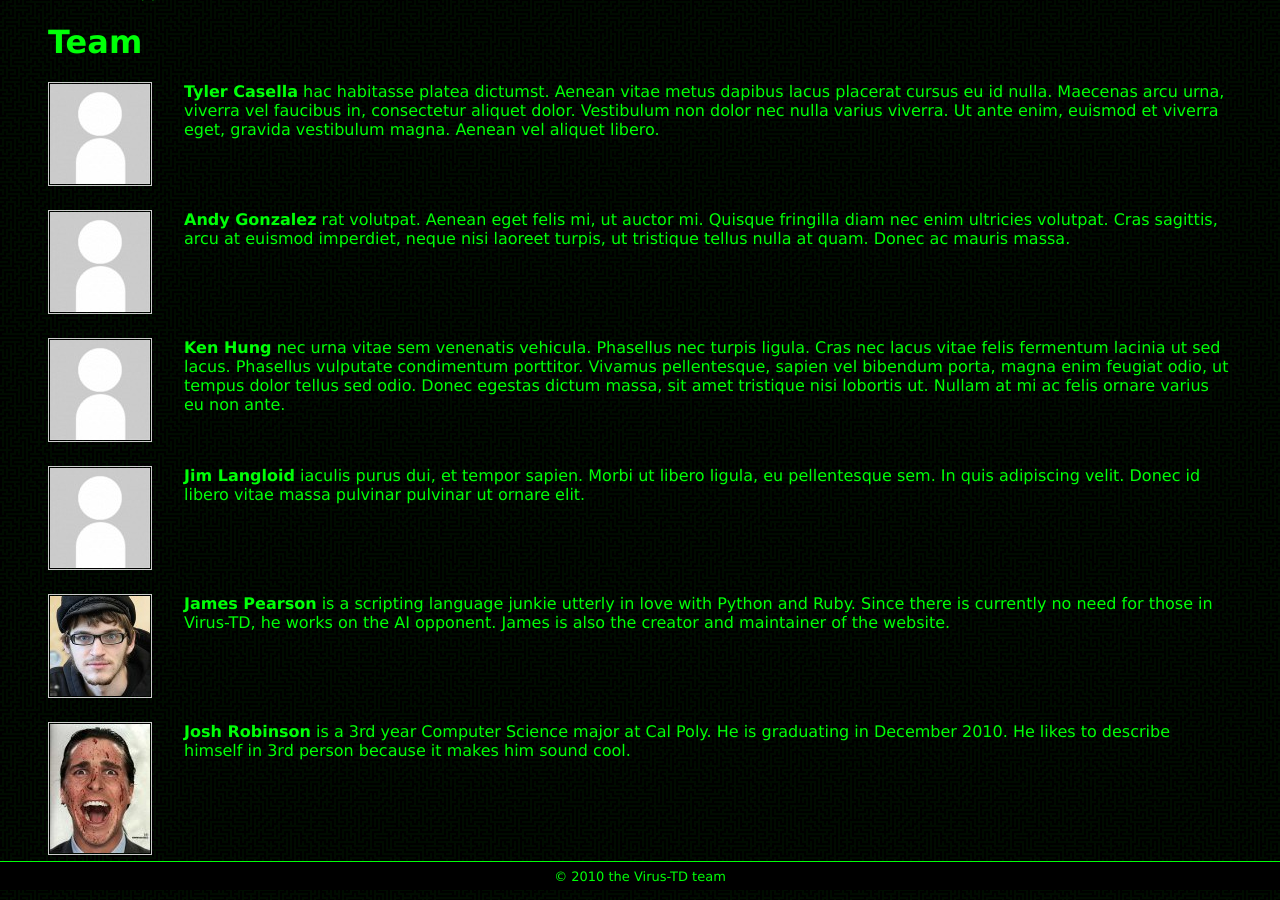
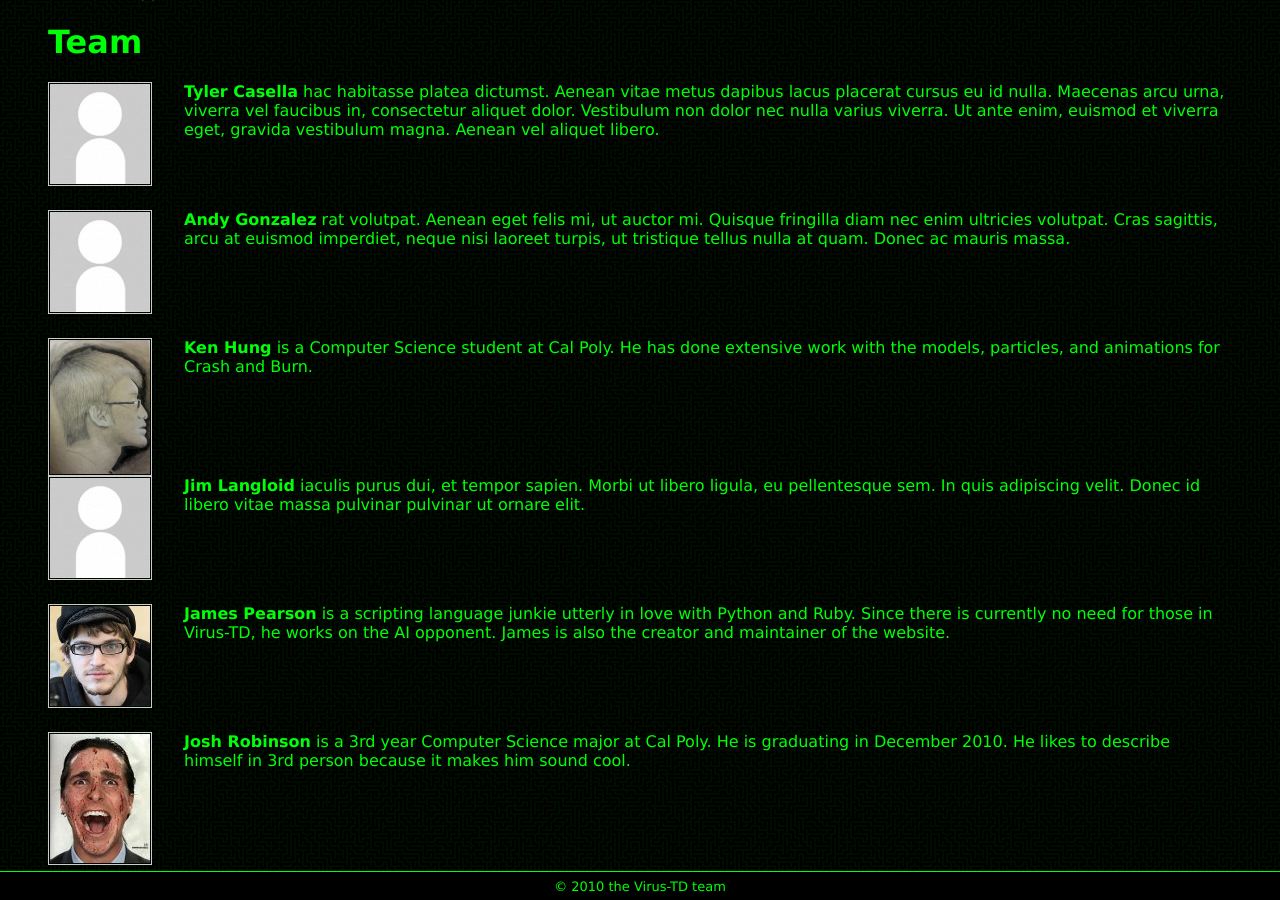
Before and after one commit to xiongchiamiov/virus-td, a Jekyll site: the page built from about.md, in a window 1280 px wide and 900 px high, scrolled down 2809 px. Built offline with Jekyll 4.4.1, drawn with Linux system fonts in a browser that asks for light colours; Markdown is read by kramdown in place of the engine named in the settings.

Commit message:
team info for ken

```diff
--- a/about.md
+++ b/about.md
@@ -105,13 +105,9 @@ ac mauris massa.
 </span>
 
 <span class="bio">
-![Ken Hung]({{site.url}}/media/images/unknown.jpg)
-**Ken Hung** nec urna vitae sem venenatis vehicula. Phasellus nec turpis ligula.
-Cras nec lacus vitae felis fermentum lacinia ut sed lacus. Phasellus vulputate
-condimentum porttitor. Vivamus pellentesque, sapien vel bibendum porta, magna
-enim feugiat odio, ut tempus dolor tellus sed odio. Donec egestas dictum massa,
-sit amet tristique nisi lobortis ut. Nullam at mi ac felis ornare varius eu non
-ante.
+![Ken Hung]({{site.url}}/media/images/ken.png)
+**Ken Hung** is a Computer Science student at Cal Poly. He has done extensive
+work with the models, particles, and animations for Crash and Burn.
 </span>
 
 <span class="bio">
```
Also changed, not shown: media/images/ken.png (added).
